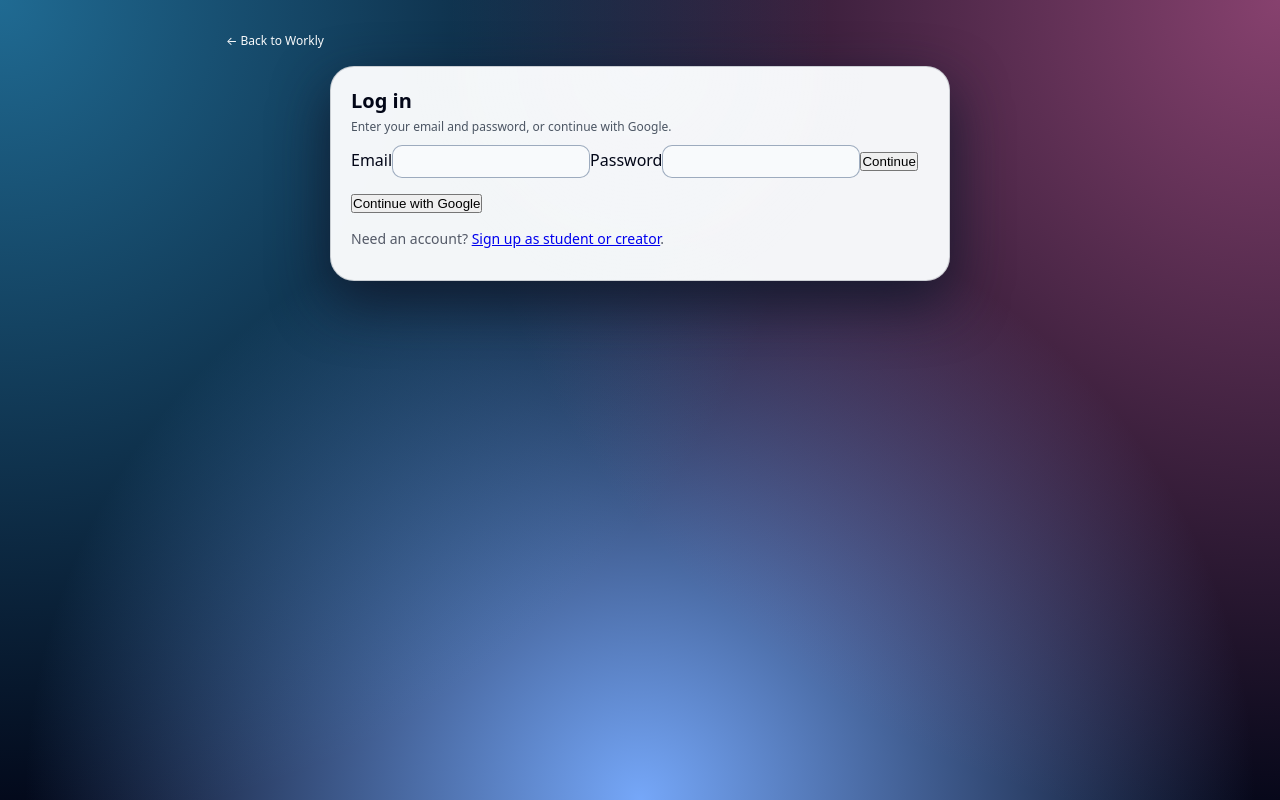
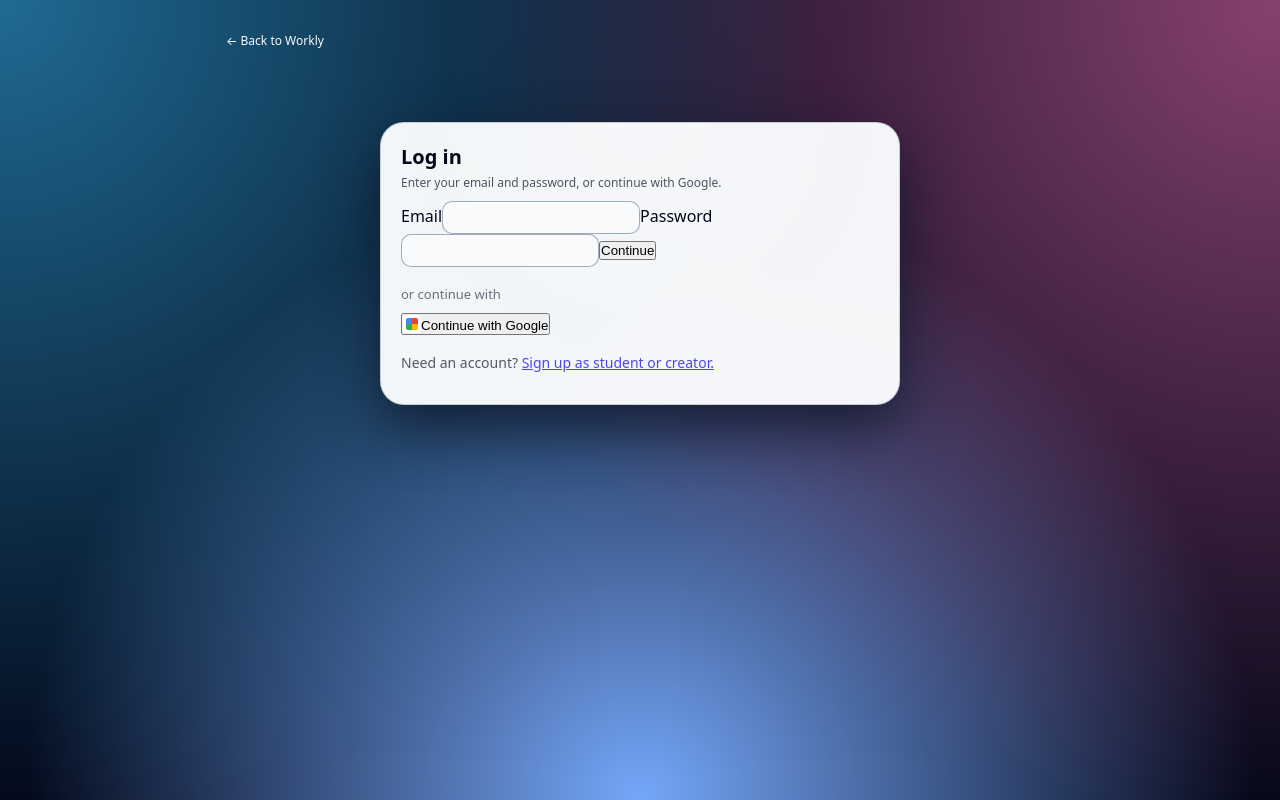
Before and after one commit to SEBRAHEIM/workly-landing, a Next.js app: page /login in a window 1280 px wide. Built offline with nearby package versions, Linux system fonts and the light colour scheme; no server answers.

Commit message:
Improve login layout and show verified banner

```diff
--- a/pages/login.js
+++ b/pages/login.js
@@ -1,4 +1,4 @@
-import { useState, useEffect } from "react";
+import { useState } from "react";
 import { useRouter } from "next/router";
 import BackToWorklyLink from "@/components/BackToWorklyLink";
 import { supabase } from "@/lib/supabaseClient";
@@ -7,59 +7,59 @@ export default function LoginPage() {
   const router = useRouter();
   const [email, setEmail] = useState("");
   const [password, setPassword] = useState("");
-  const [loading, setLoading] = useState(false);
+  const [loadingEmail, setLoadingEmail] = useState(false);
+  const [loadingGoogle, setLoadingGoogle] = useState(false);
   const [errorMsg, setErrorMsg] = useState("");
-  const [verifiedBanner, setVerifiedBanner] = useState(false);
 
-  useEffect(() => {
-    if (!router.isReady) return;
-    const v = router.query.verified;
-    if (v === "1" || v === "true") {
-      setVerifiedBanner(true);
-    }
-  }, [router.isReady, router.query.verified]);
+  // If the user came from the verification email, Supabase redirects to:
+  // https://workly.day/login?verified=1
+  const isVerified =
+    router.query.verified === "1" || router.query.verified === "true";
 
   const handleEmailLogin = async (e) => {
     e.preventDefault();
     setErrorMsg("");
-    setLoading(true);
+    setLoadingEmail(true);
 
     const { data, error } = await supabase.auth.signInWithPassword({
       email,
       password,
     });
 
-    setLoading(false);
+    setLoadingEmail(false);
 
     if (error) {
-      setErrorMsg(error.message || "Something went wrong. Try again.");
+      setErrorMsg(error.message || "Incorrect email or password.");
       return;
     }
 
-    const user = data?.user;
-    const role =
-      user?.user_metadata?.role === "creator" ? "creator" : "student";
-
+      // Decide where to send them based on stored role
+    const role = data.user?.user_metadata?.role || "student";
     router.replace(`/dashboard/${role}`);
   };
 
   const handleGoogleLogin = async () => {
+    try {
       setErrorMsg("");
-    setLoading(true);
+      setLoadingGoogle(true);
+
+      const origin =
+        typeof window !== "undefined" ? window.location.origin : "";
+      const redirectTo = origin ? `${origin}/auth/callback` : undefined;
 
       const { error } = await supabase.auth.signInWithOAuth({
         provider: "google",
-      options: {
-        redirectTo: typeof window !== "undefined"
-          ? `${window.location.origin}/auth/callback`
-          : undefined,
-      },
+        options: { redirectTo },
       });
 
-    setLoading(false);
-
       if (error) {
-      setErrorMsg(error.message || "Something went wrong. Try again.");
+        setErrorMsg(error.message || "Something went wrong with Google login.");
+        setLoadingGoogle(false);
+      }
+      // On success, Supabase will redirect away; we don't clear loading here.
+    } catch (err) {
+      setLoadingGoogle(false);
+      setErrorMsg("Something went wrong. Please try again.");
     }
   };
 
@@ -67,13 +67,30 @@ export default function LoginPage() {
     <div className="auth-shell">
       <BackToWorklyLink />
 
-      {verifiedBanner && (
-        <div className="auth-banner auth-banner-success">
-          <span>Your email is verified. You can log in now.</span>
+      <div
+        className="auth-card"
+        style={{
+          maxWidth: 520,
+          margin: "72px auto 80px",
+        }}
+      >
+        {isVerified && (
+          <div
+            style={{
+              marginBottom: 16,
+              padding: "10px 12px",
+              borderRadius: 12,
+              fontSize: 14,
+              background: "rgba(34,197,94,0.1)",
+              color: "#166534",
+              border: "1px solid rgba(34,197,94,0.4)",
+            }}
+          >
+            Email verified successfully. You can now log in to your Workly
+            account.
           </div>
         )}
 
-      <div className="auth-card login-card">
         <h1>Log in</h1>
         <p className="auth-sub">
           Enter your email and password, or continue with Google.
@@ -101,20 +118,9 @@ export default function LoginPage() {
           <button
             type="submit"
             className="auth-primary-btn"
-            disabled={loading}
+            disabled={loadingEmail}
           >
-            {loading ? "Signing in…" : "Continue"}
-          </button>
-        </form>
-
-        <button
-          type="button"
-          className="auth-google-button"
-          onClick={handleGoogleLogin}
-          disabled={loading}
-          style={{ marginTop: 16 }}
-        >
-          Continue with Google
+            {loadingEmail ? "Signing in…" : "Continue"}
           </button>
 
           {errorMsg && (
@@ -128,19 +134,45 @@ export default function LoginPage() {
               {errorMsg}
             </p>
           )}
+        </form>
+
+        <div
+          style={{
+            marginTop: 18,
+            marginBottom: 6,
+            fontSize: 13,
+            color: "rgba(15,23,42,0.6)",
+          }}
+        >
+          or continue with
+        </div>
+
+        <button
+          type="button"
+          className="auth-google-button"
+          onClick={handleGoogleLogin}
+          disabled={loadingGoogle}
+        >
+          <span className="google-icon">
+            <span className="google-icon-inner" />
+          </span>
+          {loadingGoogle ? "Connecting to Google…" : "Continue with Google"}
+        </button>
 
         <p
           style={{
-            marginTop: 16,
+            marginTop: 18,
             fontSize: 14,
             color: "rgba(15,23,42,0.7)",
           }}
         >
           Need an account?{" "}
-          <a href="/signup" style={{ textDecoration: "underline" }}>
-            Sign up as student or creator
+          <a
+            href="/signup"
+            style={{ color: "#4f46e5", textDecoration: "underline" }}
+          >
+            Sign up as student or creator.
           </a>
-          .
         </p>
       </div>
     </div>
```
Lines whose indentation alone changed are shown as unchanged.
